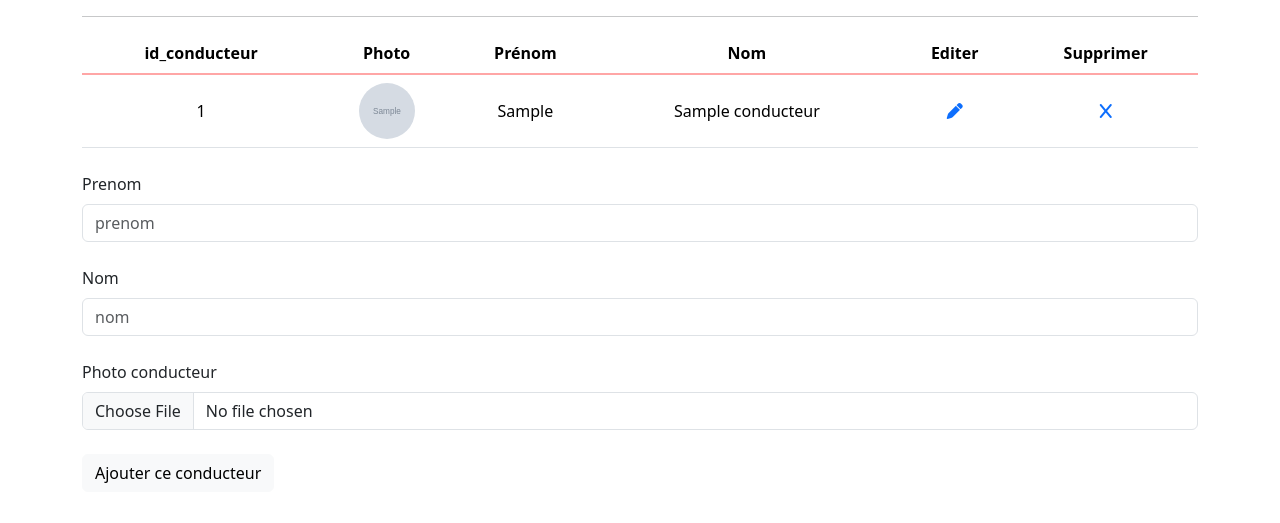
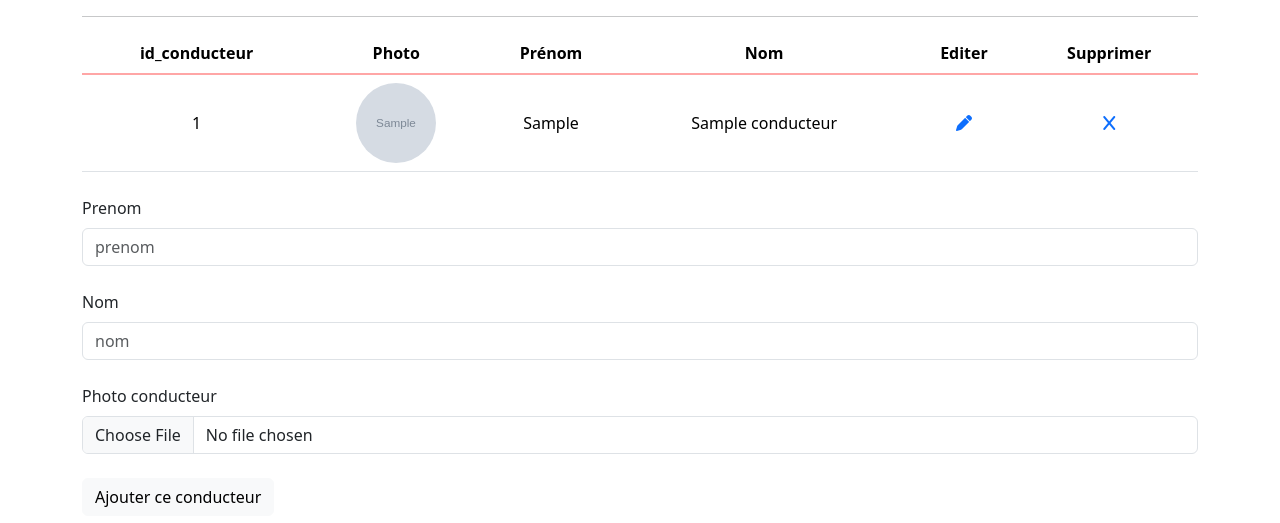
Before and after one commit to Kriegerusan/VTC_Collab, a PHP site: page /view/conducteur.php in a window 1280 px wide. Shown: the part 106-629 px from the top of the page. Run offline with PHP 8.4, Linux system fonts and the light colour scheme; tables that the repository leaves empty or names only in its code hold one stand-in row (values such as "Sample post"); grey boxes marked "Sample" are stand-in pictures.

Commit message:
photo ajout vehicule

```diff
--- a/view/afficher_conducteur.php
+++ b/view/afficher_conducteur.php
@@ -19,9 +19,9 @@
                 echo "<tr>\n";
                 echo "<td scope='row'>" . $value['id'] . "</td>\n";
                 if ($value['photo'] != "") {
-                    echo "<td><img class='photo' src='/poo/vtc/public/" . $value['photo'] . "' alt=''></td>\n";
+                    echo "<td><img class='photo-conducteur' src='/poo/vtc/public/" . $value['photo'] . "' alt=''></td>\n";
                 } else {
-                    echo "<td><img class='photo' src='/poo/vtc/ressources/nophoto.jpg' alt=''></td>\n";
+                    echo "<td><img class='photo-conducteur' src='/poo/vtc/ressources/nophoto.jpg' alt=''></td>\n";
                 }
                 echo "<td>" . $value['prenom'] . "</td>\n";
                 echo "<td>" . $value['nom'] . "</td>\n";
--- a/view/afficher_vehicule.php
+++ b/view/afficher_vehicule.php
@@ -21,9 +21,9 @@
         echo "<tr>\n";
         echo "<td scope='row'>" . $value['id'] . "</td>\n";
         if ($value['photo'] != null) {
-          echo "<td><img src=../public/" . $value['photo'] . " width=25%></td>";
+          echo "<td><img class='photo-vehicule' src=../public/" . $value['photo'] . " width=25%></td>";
         } else {
-          echo "<td>Pas d'image <i class='fa-solid fa-face-sad-tear' style='color: #0d6efd;'></i></td>";
+          echo "<td><img class='photo-vehicule' src='/poo/vtc/ressources/nophoto.jpg' alt=''></td>";
         }
 
         echo "<td>" . $value['marque'] . "</td>\n";
--- a/view/style.css
+++ b/view/style.css
@@ -25,8 +25,14 @@ nav .admin {
   color: hsla(0, 100%, 50%, 0.35);
 }
 
-.photo{
-  width: 7vh;
-  height: 7vh;
+.photo-conducteur{
+  width: 10vh;
+  height: 10vh;
   border-radius: 50%;
 }
+
+.photo-vehicule{
+  width: 20%;
+  height: 20%;
+  border-radius: 50%;
+}
```
Also changed, not shown: controller/VehiculeController.php (+24 -4 lines), public/666b433d6deae1.62591162.jpg (added), public/666b439e24f137.29622953.png (added).
